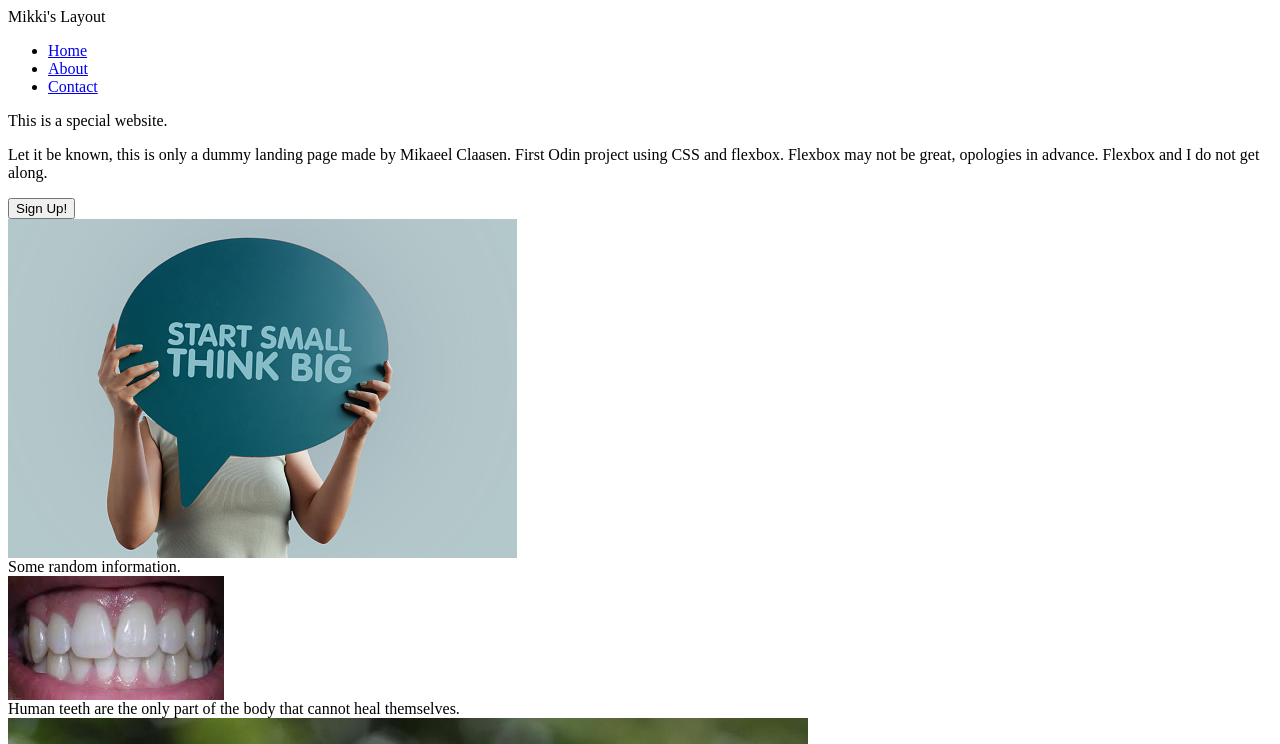
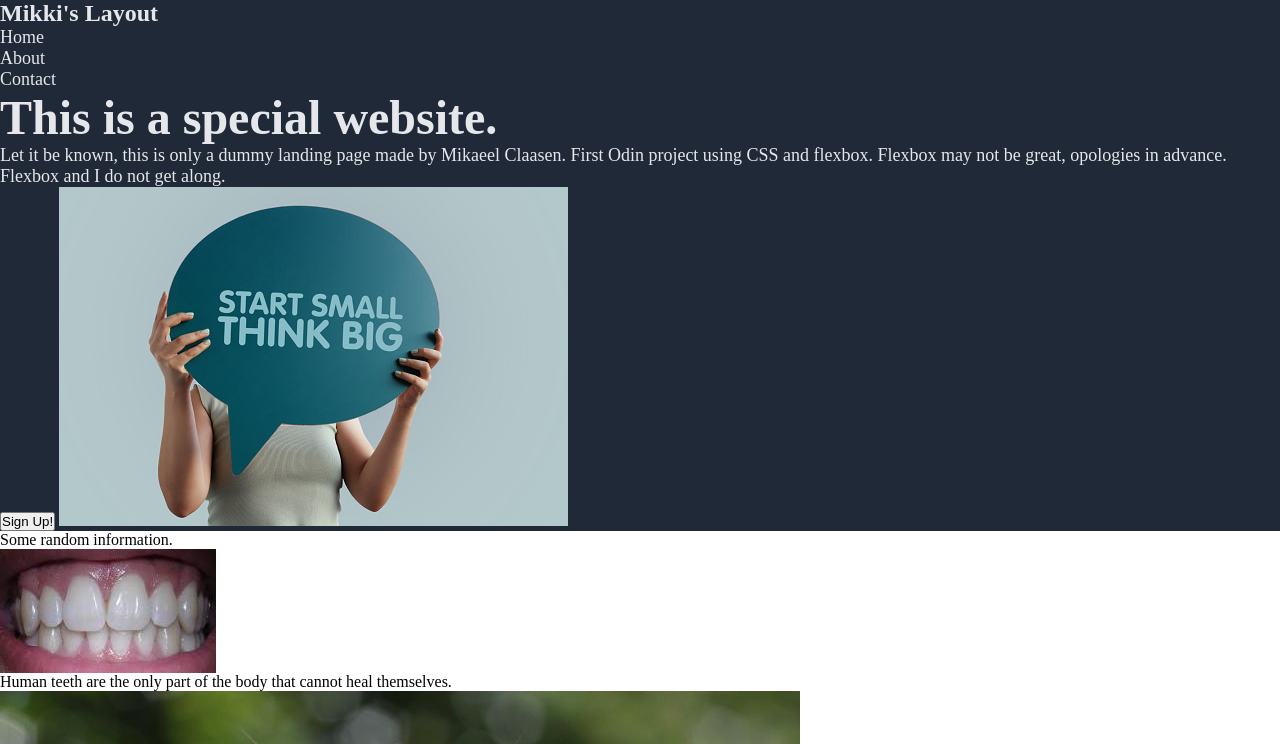
Before and after one commit to MCmikki1703/landing-page, a plain HTML site: page index.html in a window 1280 px wide. Shown: the top 744 px of the page. Drawn offline with Linux system fonts and the light colour scheme.

Commit message:
Moved main text into main-text class.

```diff
--- a/index.html
+++ b/index.html
@@ -27,17 +27,18 @@
 
     <header class="header">
         <div class="container">
-            <div>
+            <div class="main-text">
                This is a special website.
-               <p>
+            </div>
+            <p>
                 Let it be known,
                  this is only a dummy landing page made by Mikaeel Claasen.
                  First Odin project using CSS and flexbox.
                  Flexbox may not be great, opologies in advance.
                  Flexbox and I do not get along.
-               </p>
-               <button>Sign Up!</button>
-            </div>
+            </p>
+            <button>Sign Up!</button>
+
             <img src="small-img.jpg" alt="Think Big">
         </div>
     </header>
@@ -68,7 +69,7 @@
            <button>Sign Up</button>
         </div>
     </div>
-    <footer>
+    <footer class="footer">
         <div class="container">
             This is the end.
         </div>
--- a/style.css
+++ b/style.css
@@ -0,0 +1,44 @@
+* {
+    box-sizing: border-box;
+    margin: 0;
+    padding: 0;
+}
+
+
+
+
+.navbar,
+.header,
+.footer {
+    background: #1F2937;
+}
+
+.main-text,
+.logo {
+    color: #E5E7EB;
+}
+
+.logo {
+    font-size: 24px;
+    font-weight: bold;
+}
+
+ul {
+    list-style-type: none;
+}
+
+a,
+p {
+    text-decoration: none;
+    font-size: 18px;
+    color: #E5E7EB;
+}
+
+a:hover {
+    color:aqua;
+}
+
+.main-text {
+    font-size: 48px;
+    font-weight: bolder;
+}
```
